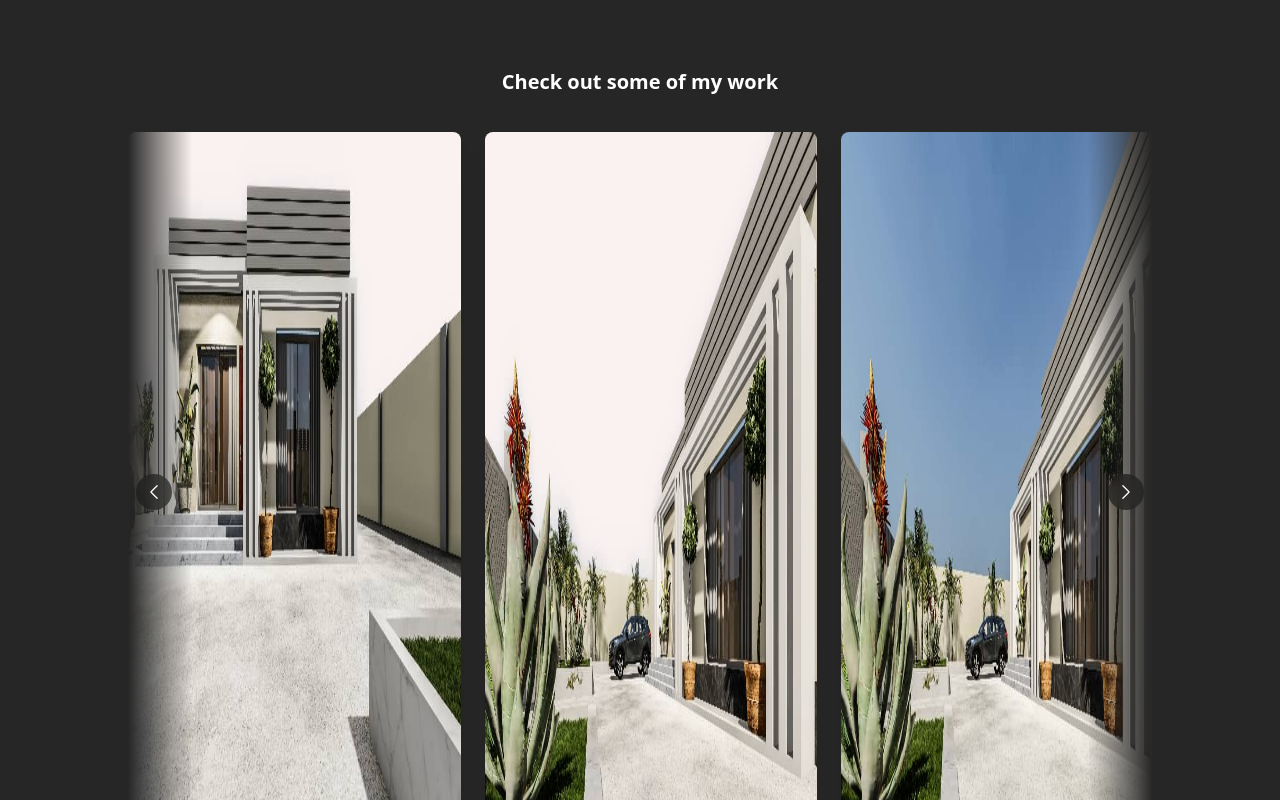
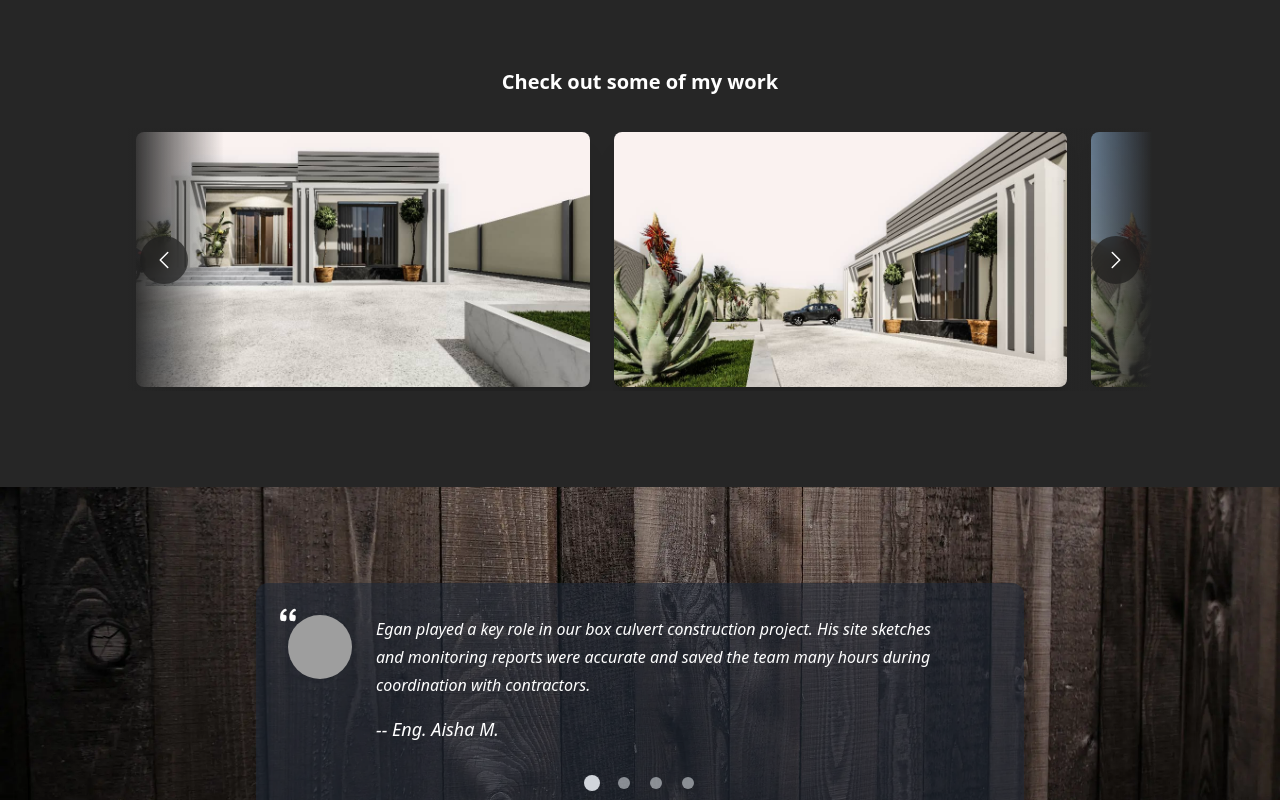
Before and after one commit to blaqdraco/Eganportfolio, a Next.js app: page / in a window 1280 px wide. Shown: the part 3080-3880 px from the top of the page. Built offline with nearby package versions, Linux system fonts and the light colour scheme; no server answers; grey boxes are pictures that could not be loaded.

Commit message:
feat(portfolio): larger cards with preserved aspect ratio and bigger controls

```diff
--- a/src/components/Sections/Portfolio.tsx
+++ b/src/components/Sections/Portfolio.tsx
@@ -43,23 +43,23 @@ const Portfolio: FC = memo(() => {
         <h2 className="self-center text-xl font-bold text-white">Check out some of my work</h2>
         <div className="relative">
           {/* gradient edges */}
-          <div className="pointer-events-none absolute inset-y-0 left-0 z-10 w-16 bg-gradient-to-r from-neutral-800 to-transparent" />
-          <div className="pointer-events-none absolute inset-y-0 right-0 z-10 w-16 bg-gradient-to-l from-neutral-800 to-transparent" />
+          <div className="pointer-events-none absolute inset-y-0 left-0 z-10 w-24 bg-gradient-to-r from-neutral-800 to-transparent" />
+          <div className="pointer-events-none absolute inset-y-0 right-0 z-10 w-24 bg-gradient-to-l from-neutral-800 to-transparent" />
 
           {/* controls */}
           <button
             aria-label="Previous"
-            className="absolute left-2 top-1/2 z-20 -translate-y-1/2 rounded-full bg-neutral-900/60 p-2 text-white backdrop-blur transition hover:bg-neutral-900/80"
+            className="absolute left-3 top-1/2 z-20 -translate-y-1/2 rounded-full bg-neutral-900/60 p-3 text-white backdrop-blur transition hover:bg-neutral-900/80"
             onClick={handlePrev}
             type="button">
-            <ChevronLeftIcon className="h-5 w-5" />
+            <ChevronLeftIcon className="h-6 w-6" />
           </button>
           <button
             aria-label="Next"
-            className="absolute right-2 top-1/2 z-20 -translate-y-1/2 rounded-full bg-neutral-900/60 p-2 text-white backdrop-blur transition hover:bg-neutral-900/80"
+            className="absolute right-3 top-1/2 z-20 -translate-y-1/2 rounded-full bg-neutral-900/60 p-3 text-white backdrop-blur transition hover:bg-neutral-900/80"
             onClick={handleNext}
             type="button">
-            <ChevronRightIcon className="h-5 w-5" />
+            <ChevronRightIcon className="h-6 w-6" />
           </button>
 
           {/* slider track */}
@@ -70,10 +70,17 @@ const Portfolio: FC = memo(() => {
               const {title, image} = item;
               return (
                 <div
-                  className="snap-start shrink-0 w-[85%] sm:w-[70%] md:w-1/2 lg:w-[40%] xl:w-[33%]"
+                  className="snap-center shrink-0 w-[95%] sm:w-[85%] md:w-3/4 lg:w-1/2 xl:w-[45%] 2xl:w-[40%]"
                   key={`${title}-${index}`}>
-                  <div className="relative h-full w-full overflow-hidden rounded-lg shadow-lg shadow-black/30 lg:shadow-xl">
-                    <Image alt={title} className="h-full w-full" placeholder="blur" src={image} />
+                  <div className="relative w-full overflow-hidden rounded-lg shadow-lg shadow-black/30 lg:shadow-xl aspect-[4/3] sm:aspect-[16/10] lg:aspect-[16/9]">
+                    <Image
+                      alt={title}
+                      className="object-contain bg-neutral-900"
+                      fill
+                      placeholder="blur"
+                      sizes="(min-width: 1536px) 40vw, (min-width: 1280px) 45vw, (min-width: 1024px) 50vw, (min-width: 768px) 75vw, (min-width: 640px) 85vw, 95vw"
+                      src={image}
+                    />
                     <ItemOverlay image={image} onOpen={openModal} />
                   </div>
                 </div>
```
